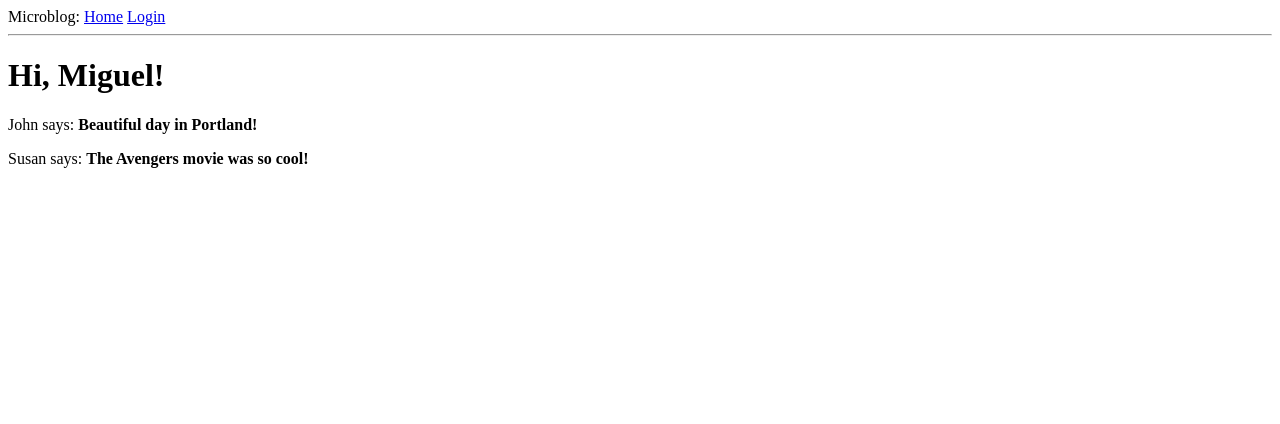
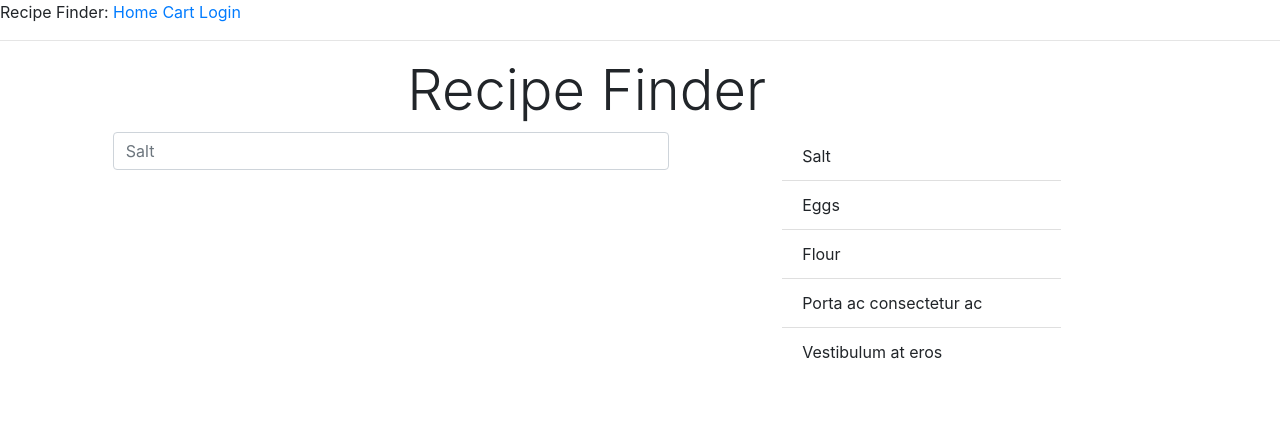
Before and after one commit to logm/CapstoneProject, a Flask app: page / in a window 1280 px wide. Shown: the top 424 px of the page. Before the commit the page ends 168 px from the top, so only its background shows below. Run offline with Flask 2, Linux system fonts and the light colour scheme; some libraries are stand-ins or nearby versions.

Commit message:
updated homepage and updated w/ presentation

```diff
--- a/project/app/__init__.py
+++ b/project/app/__init__.py
@@ -2,6 +2,7 @@ from flask import Flask
 from flask_sqlalchemy import SQLAlchemy
 from flask_migrate import Migrate
 from config import Config
+from flask_bootstrap import Bootstrap
 
 app = Flask(__name__)
 app.config.from_object(Config)
@@ -9,3 +10,4 @@ db = SQLAlchemy(app)
 migrate = Migrate(app, db)
 
 from app import routes, models
+bootstrap = Bootstrap(app)
--- a/project/app/routes.py
+++ b/project/app/routes.py
@@ -6,7 +6,7 @@ from app.forms import LoginForm
 @app.route('/')
 @app.route('/index')
 def index():
-    user = {'username': 'Miguel'}
+    user = {'username': 'Miguasdel'}
     posts = [
         {
             'author': {'username': 'John'},
@@ -17,7 +17,41 @@ def index():
             'body': 'The Avengers movie was so cool!'
         }
     ]
-    return render_template('index.html', title='Home', user=user, posts=posts)
+    recipes = [
+        {
+            'image_url': 'https://www.seriouseats.com/recipes/images/2015/07/20150702-sous-vide-hamburger-anova-primary-1500x1125.jpg',
+            'title': 'Burger',
+            'description': 'This is a longer card with supporting text below as a natural lead-in to additional content. This content is a little bit longer.',
+            'ingredient_list': {'xyz', 'abc'},
+            'link': 'google.com'
+        },
+        {
+            'image_url': 'https://i.pinimg.com/474x/52/bc/e1/52bce14a1196430b6ecabfb51ca930a4.jpg',
+            'title': 'Spaghetti ',
+            'description': 'This is a longer card with supporting text below as a natural lead-in to additional content. This content is a little bit longer.',
+            'ingredient_list': {'xyz', 'abc'},
+            'link': 'google.com'
+        },
+        {
+            'image_url': 'https://food.fnr.sndimg.com/content/dam/images/food/fullset/2016/10/11/1/FNK_Simple-Homemade-Pancakes_s4x3.jpg.rend.hgtvcom.826.620.suffix/1476216522537.jpeg',
+            'title': 'Pancakes ',
+            'description': 'This is a longer card with supporting text below as a natural lead-in to additional content. This content is a little bit longer.',
+            'ingredient_list': {'xyz', 'abc'},
+            'link': 'google.com'
+        },
+        {
+            'image_url': 'https://i.pinimg.com/474x/52/bc/e1/52bce14a1196430b6ecabfb51ca930a4.jpg',
+            'title': 'Spaghetti ',
+            'description': 'This is a longer card with supporting text below as a natural lead-in to additional content. This content is a little bit longer.',
+            'ingredient_list': {'xyz', 'abc'},
+            'link': 'google.com'
+        }
+    ]
+    recipeList = []
+    recipeList.append(recipes)
+    recipeList.append(recipes)
+    recipeList.append(recipes)
+    return render_template('index.html', title='Home', user=user, posts=posts, recipeList = recipeList)
 
 
 @app.route('/login', methods=['GET', 'POST'])
@@ -28,3 +62,7 @@ def login():
             form.username.data, form.remember_me.data))
         return redirect(url_for('index'))
     return render_template('login.html',  title='Sign In', form=form)
+
+@app.route('/cart')
+def cart():
+    return render_template('cart.html', title='Cart')
--- /dev/null
+++ b/project/app/static/css/main.css
@@ -0,0 +1,8 @@
+.main-recipe {
+	padding: 50px;
+
+}
+
+.single-recipe {
+	width: 150px;
+}
--- /dev/null
+++ b/project/app/static/js/main.js
@@ -0,0 +1 @@
+console.log("hello world js working");
--- a/project/app/templates/base.html
+++ b/project/app/templates/base.html
@@ -1,15 +1,22 @@
 <html>
     <head>
         {% if title %}
-        <title>{{ title }} - Microblog</title>
+        <title>{{ title }} - Recipe Finder</title>
         {% else %}
-        <title>Welcome to Microblog</title>
+        <title>Welcome to Recipe Finder</title>
         {% endif %}
+        <link rel="stylesheet" href="https://stackpath.bootstrapcdn.com/bootstrap/4.4.1/css/bootstrap.min.css" integrity="sha384-Vkoo8x4CGsO3+Hhxv8T/Q5PaXtkKtu6ug5TOeNV6gBiFeWPGFN9MuhOf23Q9Ifjh" crossorigin="anonymous">
+        <script src="https://stackpath.bootstrapcdn.com/bootstrap/4.4.1/js/bootstrap.min.js" integrity="sha384-wfSDF2E50Y2D1uUdj0O3uMBJnjuUD4Ih7YwaYd1iqfktj0Uod8GCExl3Og8ifwB6" crossorigin="anonymous"></script>
+        <script src="https://code.jquery.com/jquery-3.4.1.slim.min.js" integrity="sha384-J6qa4849blE2+poT4WnyKhv5vZF5SrPo0iEjwBvKU7imGFAV0wwj1yYfoRSJoZ+n" crossorigin="anonymous"></script>
+        <script src="https://cdn.jsdelivr.net/npm/popper.js@1.16.0/dist/umd/popper.min.js" integrity="sha384-Q6E9RHvbIyZFJoft+2mJbHaEWldlvI9IOYy5n3zV9zzTtmI3UksdQRVvoxMfooAo" crossorigin="anonymous"></script>
+        <script type="text/javascript"  src="{{ url_for('static',filename='js/main.js') }}"></script>
+        <link rel="stylesheet" type="text/css" href="{{ url_for('static',filename='css/main.css') }}">
     </head>
     <body>
         <div>
-            Microblog:
+            Recipe Finder:
             <a href="{{ url_for('index') }}">Home</a>
+            <a href="{{ url_for('cart') }}">Cart</a>
             <a href="{{ url_for('login') }}">Login</a>
         </div>
         <hr>
--- /dev/null
+++ b/project/app/templates/cart.html
@@ -0,0 +1,3 @@
+{% extends "base.html" %}
+
+<h1>Cart</h1>
--- a/project/app/templates/index.html
+++ b/project/app/templates/index.html
@@ -1,8 +1,76 @@
 {% extends "base.html" %}
 
 {% block content %}
-    <h1>Hi, {{ user.username }}!</h1>
-    {% for post in posts %}
-    <div><p>{{ post.author.username }} says: <b>{{ post.body }}</b></p></div>
-    {% endfor %}
+<!-- <h1>Hi, {{ user.username }}!</h1>
+{% for post in posts %}
+<div>
+	<p>{{ post.author.username }} says: <b>{{ post.body }}</b></p>
+</div>
+{% endfor %} -->
+
+<div class="col-11">
+	<center>
+		<h1 class="display-4">Recipe Finder</h1>
+
+	</center>
+
+
+	<div class="row">
+		<span class="col-1"></span>
+
+		<div class="input-group mb-3 col-6">
+			<!-- <div class="input-group-prepend">
+				<span class="input-group-text" id="basic-addon1">Ingredient</span>
+			</div> -->
+			<input type="text" class="form-control" placeholder="Salt" aria-label="Username"
+				aria-describedby="basic-addon1">
+		</div>
+		<span class="col-1"></span>
+		<ul class="list-group list-group-flush col-3">
+			<li class="list-group-item">Salt</li>
+			<li class="list-group-item">Eggs</li>
+			<li class="list-group-item">Flour</li>
+			<li class="list-group-item">Porta ac consectetur ac</li>
+			<li class="list-group-item">Vestibulum at eros</li>
+		</ul>
+
+	</div>
+
+
+	{% for list in recipeList %}
+	<div class="card-deck main-recipe ">
+		{% for recipe in list %}
+
+		<!-- <div class="card single-recipe">
+			<img src="https://i.pinimg.com/474x/52/bc/e1/52bce14a1196430b6ecabfb51ca930a4.jpg" class="card-img-top" alt="...">
+			<div class="card-body">
+				<h5 class="card-title">Card title</h5>
+				<p class="card-text">This is a longer card with supporting text below as a natural lead-in to additional
+					content. This content is a little bit longer.</p>
+					<p class="card-text"><small class="text-muted">Last updated 3 mins ago</small></p>
+				</div>
+			</div> -->
+		<div class="card">
+			<img src="{{ recipe.image_url }}" class="card-img-top" alt="...">
+			<div class="card-body">
+				<h5 class="card-title"> {{ recipe.title }}</h5>
+				<p class="card-text">{{ recipe.description }}</p>
+				<ul>
+					{% for ingredient in ingredient_list %}
+					<li>{{ ingredient }}</li>
+					{%endfor %}
+				</ul>
+				<p class="card-text"><small class="text-muted">{{ recipe.link }}</small></p>
+			</div>
+		</div>
+		<!-- <br> -->
+
+
+		{%endfor %}
+	</div>
+{%endfor %}
+
+
+</div>
+
 {% endblock %}
--- a/project/requirements.txt
+++ b/project/requirements.txt
@@ -3,3 +3,4 @@ redis
 flask-sqlalchemy
 flask-migrate
 flask_wtf
+flask-bootstrap
```
Also changed, not shown: README.md.
